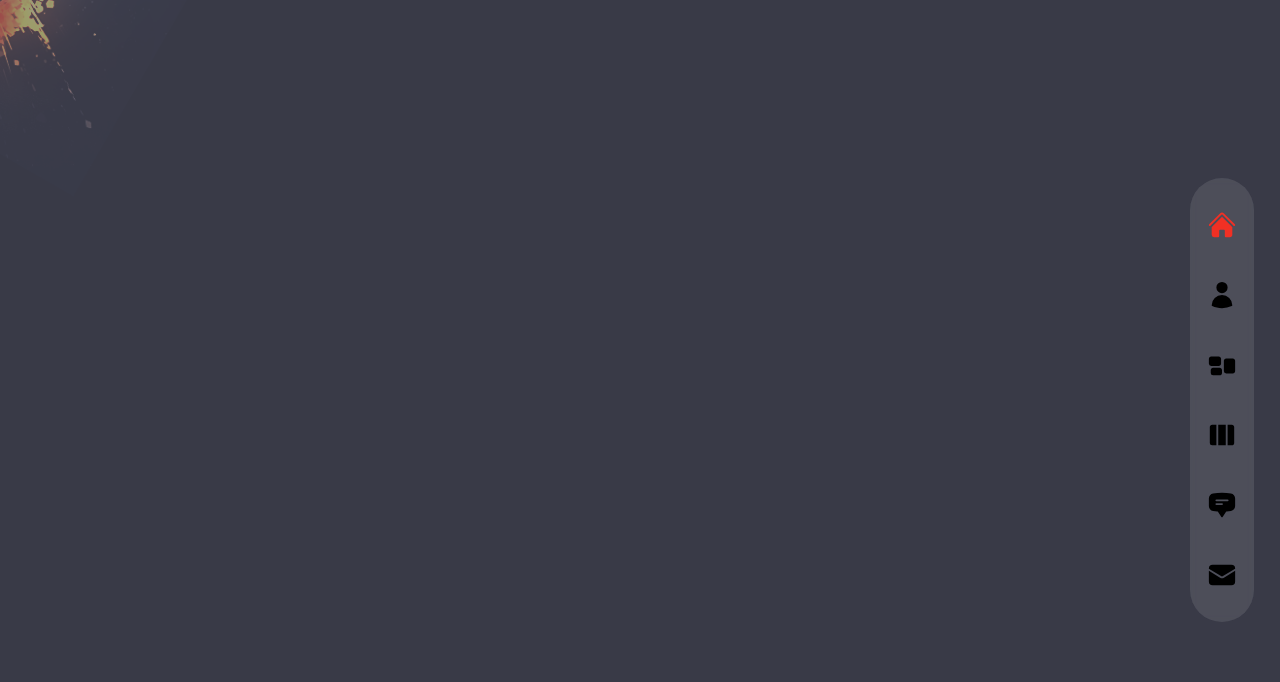
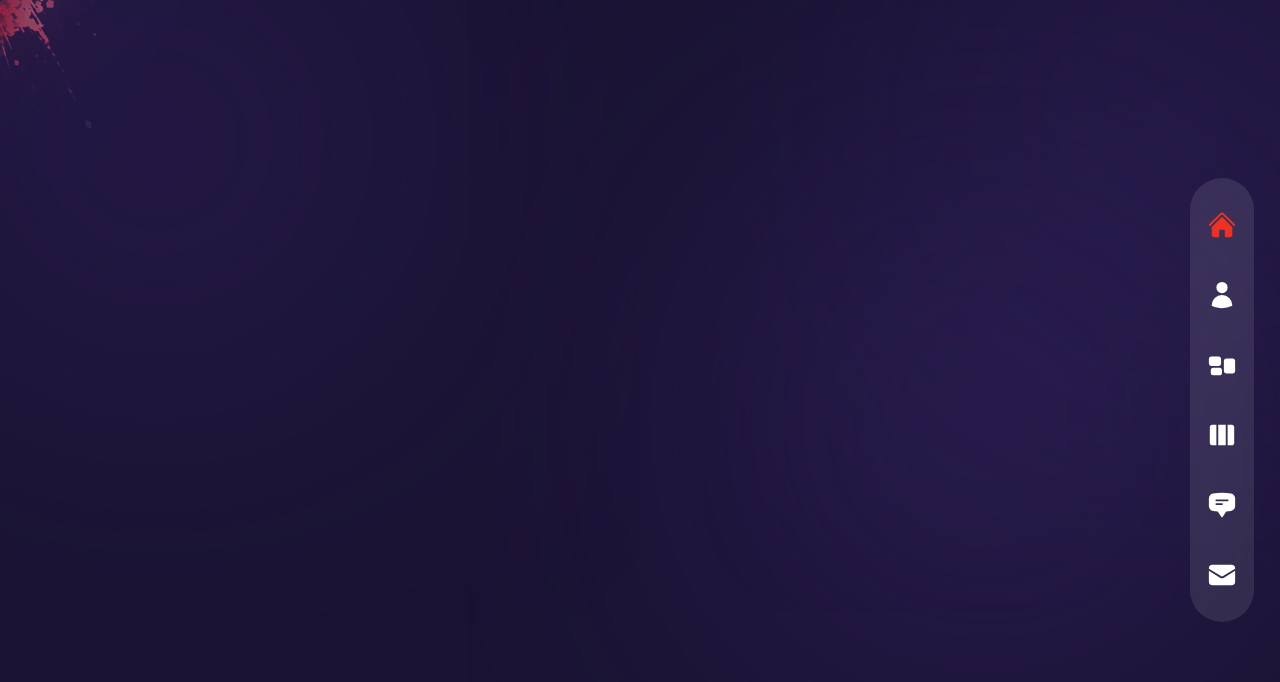
Before and after one commit to kishwerjabeen/mujtaba-portfolio, a Next.js app: page / in a window 1280 px wide. Shown: the top 682 px of the page. Built offline with nearby package versions, Linux system fonts and the light colour scheme.

Commit message:
img ur set

```diff
--- a/src/app/layout.tsx
+++ b/src/app/layout.tsx
@@ -18,7 +18,7 @@ export default function RootLayout({
 }) {
   return (
     <html lang="en">
-      <body className={inter.className}>
+      <body className={`page bg-site text-white bg-cover bg-no-repeat `}>
         <TopLeftImg/>
         <Navbar/>
         {children}</body>
--- a/tailwind.config.ts
+++ b/tailwind.config.ts
@@ -27,10 +27,10 @@ module.exports = {
         accent: '#F13024',
       },
       backgroundImage: {
-        explosion: 'url("@/public/img/bg-explosion.png")',
-        circles: 'url("@/public/img//bg-circles.png")',
-        circleStar: 'url("@/public/img//circle-star.svg")',
-        site: 'url("@/public/img//site-bg.svg")',
+        explosion: 'url("/public/img/bg-explosion.png")',
+        circles: 'url("/public/img//bg-circles.png")',
+        circleStar: 'url("/public/img//circle-star.svg")',
+        site: 'url("/public/img/site-bg.svg")',
       },
       animation: {
         'spin-slow': 'spin 6s linear infinite',
```
